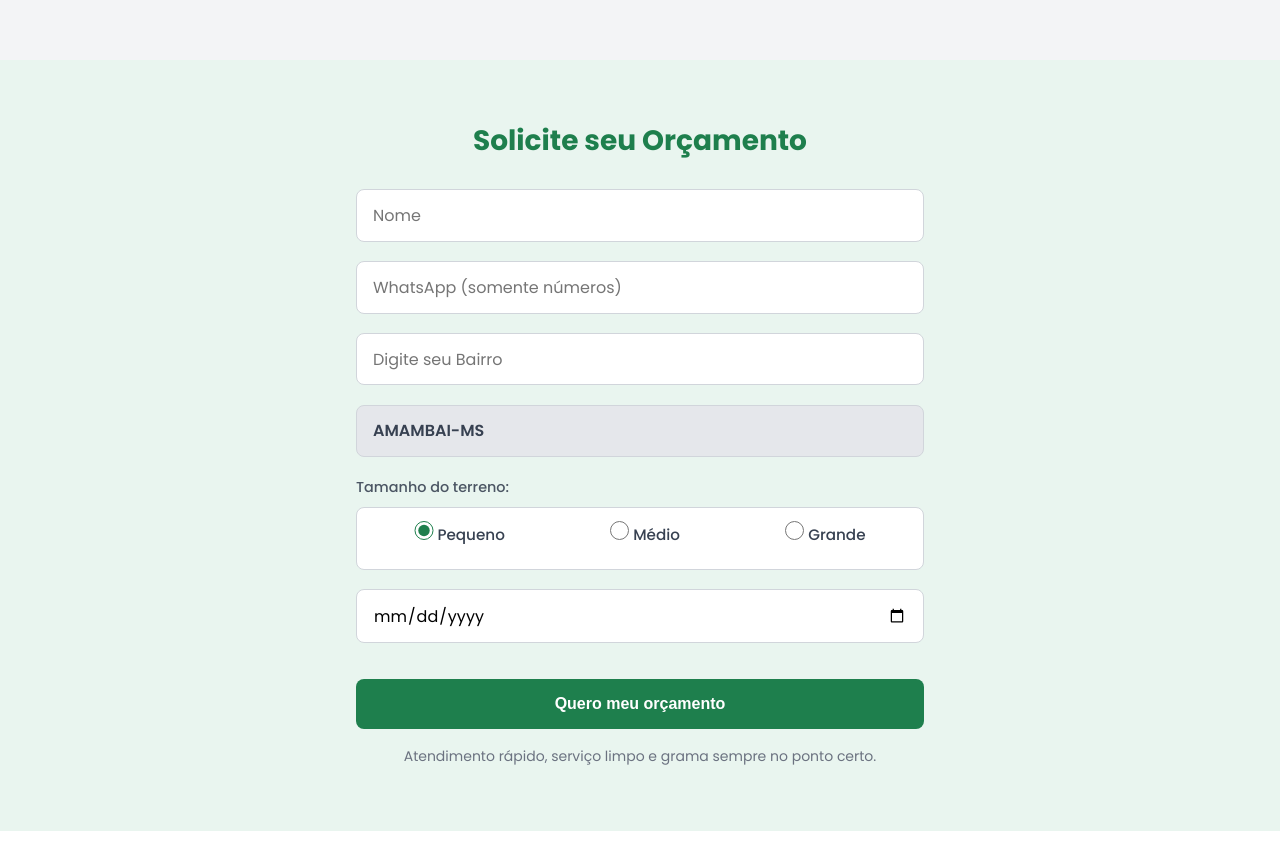
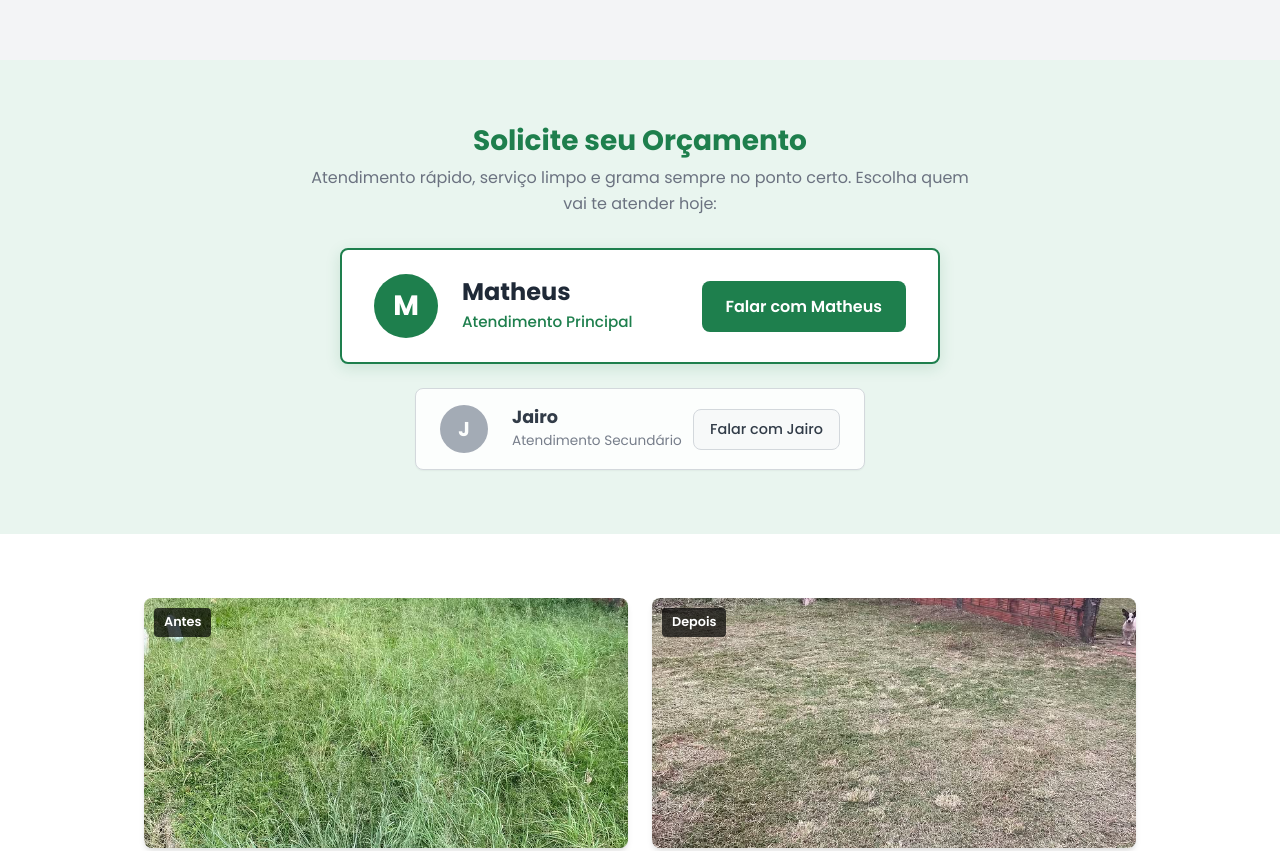
Before and after one commit to STRIDEUPOFC/JAIRO, a plain HTML site: page index.html in a window 1280 px wide. Shown: the part 1020-1871 px from the top of the page. Drawn offline with Linux system fonts and the light colour scheme.

Commit message:
Refactor budget section and update attendant options
Updated styles and structure for the budget section and attendant options. Removed the old contact form and replaced it with links to WhatsApp for contacting attendants.

```diff
--- a/index.html
+++ b/index.html
@@ -49,7 +49,7 @@
             display: block;
         }
 
-        h1, h2, h3 {
+        h1, h2, h3, h4 {
             color: var(--gray-title);
             font-weight: 700;
             line-height: 1.2;
@@ -97,10 +97,6 @@
             transform: scale(0.98);
         }
 
-        .btn-full {
-            width: 100%;
-        }
-
         /* --- HERO SECTION --- */
         .hero {
             background-color: #FAFAFA;
@@ -126,7 +122,7 @@
             .hero h1 { font-size: 3rem; }
         }
 
-        /* --- COMO FUNCIONA (MODIFICADO) --- */
+        /* --- COMO FUNCIONA --- */
         .how-it-works {
             background-color: var(--white);
         }
@@ -139,22 +135,20 @@
 
         .steps-grid {
             display: flex;
-            /* Força horizontal no mobile */
             flex-direction: row;
             justify-content: space-between;
             align-items: flex-start;
-            position: relative; /* Necessário para a linha */
+            position: relative;
         }
 
-        /* Linha conectora entre os ícones */
         .steps-grid::before {
             content: '';
             position: absolute;
-            top: 22px; /* Centralizado verticalmente com o ícone mobile */
+            top: 22px;
             left: 10%;
             right: 10%;
             height: 2px;
-            background-color: #E5E7EB; /* Cor da linha */
+            background-color: #E5E7EB;
             z-index: 1;
         }
 
@@ -162,23 +156,21 @@
             display: flex;
             flex-direction: column;
             align-items: center;
-            flex: 1; /* Divide o espaço igualmente */
-            z-index: 2; /* Fica acima da linha */
+            flex: 1;
+            z-index: 2;
         }
 
         .step-icon {
-            /* Tamanho reduzido no mobile */
             width: 45px;
             height: 45px;
             margin-bottom: 0.5rem;
             object-fit: contain;
-            background-color: var(--white); /* Fundo branco para cobrir a linha */
-            padding: 0 5px; /* Espaço lateral para a linha não colar no desenho */
+            background-color: var(--white);
+            padding: 0 5px;
             box-sizing: content-box;
         }
 
         .step-text {
-            /* Fonte reduzida no mobile */
             font-size: 0.75rem;
             color: #4B5563;
             text-align: center;
@@ -186,19 +178,16 @@
             padding: 0 2px;
         }
 
-        /* Ajustes para Desktop (retorna ao tamanho normal) */
         @media(min-width: 768px) {
             .step-icon {
                 width: 64px;
                 height: 64px;
             }
-
             .step-text {
                 font-size: 1rem;
             }
-
             .steps-grid::before {
-                top: 32px; /* Reajusta a linha para o centro do ícone maior */
+                top: 32px;
             }
         }
 
@@ -251,89 +240,155 @@
             .services-grid { grid-template-columns: repeat(4, 1fr); }
         }
 
-        /* --- FORMULÁRIO (ORÇAMENTO) --- */
+        /* --- NOVA SEÇÃO DE ATENDIMENTO (ORÇAMENTO) --- */
         .budget-section {
             background-color: var(--green-light);
         }
 
         .budget-container {
-            max-width: 600px;
+            max-width: 700px;
             margin: 0 auto;
         }
 
         .budget-title {
             color: var(--green-main);
-            margin-bottom: 2rem;
+            margin-bottom: 0.5rem;
             font-size: 1.75rem;
         }
 
-        .form-group {
-            margin-bottom: 1.2rem;
-            text-align: left;
+        .attendant-options {
+            display: flex;
+            flex-direction: column;
+            gap: 1.5rem;
+            align-items: center;
+            margin-top: 2rem;
         }
 
-        .form-group label {
-            display: block;
-            margin-bottom: 0.5rem;
-            font-size: 0.9rem;
-            font-weight: 500;
-            color: #4B5563;
+        .attendant-card {
+            display: flex;
+            align-items: center;
+            justify-content: space-between;
+            background: var(--white);
+            border-radius: var(--radius);
+            text-decoration: none;
+            color: inherit;
+            transition: transform 0.3s ease, box-shadow 0.3s ease;
+            width: 100%;
         }
 
-        .form-control {
-            width: 100%;
-            padding: 0.8rem 1rem;
-            border: 1px solid #D1D5DB;
-            border-radius: var(--radius);
-            font-size: 1rem;
-            font-family: inherit;
-            outline: none;
-            transition: border-color 0.2s, box-shadow 0.2s;
-            background: var(--white);
+        .attendant-card:hover {
+            transform: translateY(-3px);
         }
 
-        .form-control:focus {
-            border-color: var(--green-main);
-            box-shadow: 0 0 0 3px rgba(30, 127, 77, 0.1);
+        /* Matheus - Principal */
+        .primary-attendant {
+            padding: 1.5rem 2rem;
+            border: 2px solid var(--green-main);
+            box-shadow: 0 4px 15px rgba(30, 127, 77, 0.15);
+            max-width: 600px;
         }
 
-        /* Estilo para campo desativado (fixo) */
-        .form-control:disabled, .form-control[readonly] {
-            background-color: #E5E7EB; /* Cinza claro */
-            color: #374151; /* Texto escuro */
-            font-weight: 600;
-            cursor: not-allowed;
-            border-color: #D1D5DB;
+        .primary-attendant:hover {
+            box-shadow: 0 6px 20px rgba(30, 127, 77, 0.25);
         }
 
-        /* Radio Buttons Custom Style */
-        .radio-group {
-            display: flex;
-            gap: 1rem;
-            background: var(--white);
-            padding: 0.8rem;
-            border-radius: var(--radius);
+        /* Jairo - Secundário */
+        .secondary-attendant {
+            padding: 1rem 1.5rem;
             border: 1px solid #D1D5DB;
-            justify-content: space-around;
+            box-shadow: var(--shadow-sm);
+            max-width: 450px;
+            opacity: 0.9;
         }
 
-        .radio-option {
+        .secondary-attendant:hover {
+            box-shadow: var(--shadow-md);
+            opacity: 1;
+        }
+
+        .attendant-avatar {
+            width: 64px;
+            height: 64px;
+            background-color: var(--green-main);
+            color: var(--white);
+            border-radius: 50%;
             display: flex;
             align-items: center;
-            gap: 0.5rem;
-            cursor: pointer;
+            justify-content: center;
+            font-size: 1.75rem;
+            font-weight: 700;
+            flex-shrink: 0;
         }
 
-        .radio-option input[type="radio"] {
-            accent-color: var(--green-main);
-            width: 1.2rem;
-            height: 1.2rem;
-            cursor: pointer;
+        .attendant-avatar.small {
+            width: 48px;
+            height: 48px;
+            font-size: 1.25rem;
+            background-color: #9CA3AF;
         }
 
-        .radio-option span {
+        .attendant-info {
+            flex-grow: 1;
+            text-align: left;
+            margin-left: 1.5rem;
+        }
+
+        .primary-attendant h3 {
+            font-size: 1.5rem;
+            margin-bottom: 0.2rem;
+        }
+
+        .primary-attendant p {
             font-size: 0.95rem;
-            color: #374151;
+            color: var(--green-main);
+            font-weight: 500;
+        }
+
+        .secondary-attendant h4 {
+            font-size: 1.1rem;
+            margin-bottom: 0.1rem;
+        }
+
+        .secondary-attendant p {
+            font-size: 0.85rem;
+            color: var(--gray-text);
+        }
+
+        .btn-attendant {
+            background-color: var(--green-main);
+            color: var(--white);
+            padding: 0.8rem 1.5rem;
+            border-radius: var(--radius);
+            font-weight: 600;
+            font-size: 1rem;
+            white-space: nowrap;
+        }
+
+        .btn-attendant-outline {
+            color: var(--gray-title);
+            padding: 0.5rem 1rem;
+            border-radius: var(--radius);
+            font-weight: 500;
+            font-size: 0.9rem;
+            border: 1px solid #D1D5DB;
+            background-color: #F9FAFB;
+            white-space: nowrap;
+        }
+
+        /* Responsividade dos Cards de Atendimento */
+        @media(max-width: 640px) {
+            .attendant-card {
+                flex-direction: column;
+                text-align: center;
+                gap: 1rem;
+            }
+            .attendant-info {
+                margin-left: 0;
+                text-align: center;
+            }
+            .primary-attendant {
+                padding: 2rem 1.5rem;
+            }
         }
 
         /* --- ANTES E DEPOIS --- */
@@ -422,7 +477,7 @@
             position: fixed;
             bottom: 20px;
             right: 20px;
-            background-color: #25D366; /* Cor oficial WhatsApp */
+            background-color: #25D366;
             color: white;
             padding: 12px 24px;
             border-radius: 50px;
@@ -445,8 +500,6 @@
             height: 24px;
         }
 
-        /* Helpers para texto auxiliar */
-        .text-sm { font-size: 0.875rem; }
         .text-gray { color: #6B7280; }
 
     </style>
@@ -508,48 +561,29 @@
     <section id="orcamento" class="budget-section section-padding">
         <div class="container text-center budget-container">
             <h2 class="budget-title">Solicite seu Orçamento</h2>
+            <p class="text-gray">Atendimento rápido, serviço limpo e grama sempre no ponto certo. Escolha quem vai te atender hoje:</p>
 
-            <form id="contactForm">
-                <div class="form-group">
-                    <input type="text" id="nome" class="form-control" placeholder="Nome" required>
-                </div>
+            <div class="attendant-options">
 
-                <div class="form-group">
-                    <input type="tel" id="whatsapp" class="form-control" placeholder="WhatsApp (somente números)" required>
-                </div>
+                <a href="https://wa.me/556798929591?text=Ol%C3%A1%2C%20Matheus!%20Gostaria%20de%20solicitar%20um%20or%C3%A7amento%20de%20jardinagem%20em%20Amambai." target="_blank" class="attendant-card primary-attendant">
+                    <div class="attendant-avatar">M</div>
+                    <div class="attendant-info">
+                        <h3>Matheus</h3>
+                        <p>Atendimento Principal</p>
+                    </div>
+                    <span class="btn-attendant">Falar com Matheus</span>
+                </a>
 
-                <div class="form-group">
-                    <input type="text" id="bairro" class="form-control" placeholder="Digite seu Bairro" required>
-                </div>
+                <a href="https://wa.me/556700000000?text=Ol%C3%A1%2C%20Jairo!%20Gostaria%20de%20solicitar%20um%20or%C3%A7amento%20de%20jardinagem%20em%20Amambai." target="_blank" class="attendant-card secondary-attendant">
+                    <div class="attendant-avatar small">J</div>
+                    <div class="attendant-info">
+                        <h4>Jairo</h4>
+                        <p>Atendimento Secundário</p>
+                    </div>
+                    <span class="btn-attendant-outline">Falar com Jairo</span>
+                </a>
 
-                <div class="form-group">
-                    <input type="text" class="form-control" value="AMAMBAI-MS" readonly>
-                </div>
-                <div class="form-group">
-                    <label>Tamanho do terreno:</label>
-                    <div class="radio-group">
-                        <label class="radio-option">
-                            <input type="radio" name="tamanho" value="Pequeno" checked>
-                            <span>Pequeno</span>
-                        </label>
-                        <label class="radio-option">
-                            <input type="radio" name="tamanho" value="Médio">
-                            <span>Médio</span>
-                        </label>
-                        <label class="radio-option">
-                            <input type="radio" name="tamanho" value="Grande">
-                            <span>Grande</span>
-                        </label>
-                    </div>
-                </div>
-
-                <div class="form-group">
-                    <input type="date" id="data" class="form-control" title="Data Desejada">
-                </div>
-
-                <button type="submit" class="btn btn-full" style="margin-top: 1rem;">Quero meu orçamento</button>
-            </form>
-            <p class="text-sm text-gray" style="margin-top: 1rem;">Atendimento rápido, serviço limpo e grama sempre no ponto certo.</p>
+            </div>
         </div>
     </section>
 
@@ -596,72 +630,21 @@
     <script>
         document.addEventListener('DOMContentLoaded', function() {
 
-            // --- CONFIGURAÇÃO ---
-            // Coloque o número do WhatsApp da empresa aqui (formato internacional sem +)
-            // Ex: 55 + DDD + Numero. Ex: 5567999999999
-            const COMPANY_PHONE = "556798929591";
+            // --- CONFIGURAÇÃO BOTÃO FLUTUANTE ---
+            // Coloque o número do atendimento principal aqui
+            const DEFAULT_PHONE = "556798929591";
 
-            const form = document.getElementById('contactForm');
             const floatBtn = document.getElementById('floatBtn');
 
-            // --- FUNÇÃO DE ENVIO DO FORMULÁRIO ---
-            form.addEventListener('submit', function(e) {
-                e.preventDefault();
-
-                // 1. Capturar valores
-                const nome = document.getElementById('nome').value.trim();
-                const whatsapp = document.getElementById('whatsapp').value.trim();
-                const bairro = document.getElementById('bairro').value.trim();
-                const tamanho = document.querySelector('input[name="tamanho"]:checked').value;
-                const data = document.getElementById('data').value;
-
-                // 2. Validação básica
-                if (!nome) {
-                    alert("Por favor, preencha seu nome.");
-                    return;
-                }
-
-                // Remove caracteres não numéricos do telefone
-                const cleanPhone = whatsapp.replace(/\D/g, '');
-                if (cleanPhone.length < 8) {
-                    alert("Por favor, insira um número de WhatsApp válido.");
-                    return;
-                }
-
-                // 3. Formatar data (opcional, para ficar bonito PT-BR)
-                let dataFormatada = "A combinar";
-                if(data) {
-                    const d = new Date(data);
-                    dataFormatada = d.toLocaleDateString('pt-BR');
-                }
-
-                // 4. Montar Mensagem - ALTERADO PARA INCLUIR CIDADE FIXA
-                const message = `Olá! Quero solicitar um orçamento de jardinagem.\n\n` +
-                                `👤 *Nome:* ${nome}\n` +
-                                `📱 *WhatsApp:* ${whatsapp}\n` +
-                                `📍 *Local:* ${bairro} - AMAMBAI/MS\n` +
-                                `🌱 *Terreno:* ${tamanho}\n` +
-                                `📅 *Data desejada:* ${dataFormatada}`;
-
-                // 5. Codificar para URL
-                const encodedMessage = encodeURIComponent(message);
-
-                // 6. Criar Link e Abrir
-                const whatsappUrl = `https://wa.me/${COMPANY_PHONE}?text=${encodedMessage}`;
-
-                window.open(whatsappUrl, '_blank');
-            });
-
-            // --- CONFIGURAÇÃO BOTÃO FLUTUANTE ---
-            // Abre o WhatsApp direto apenas com um "Olá"
             floatBtn.addEventListener('click', function(e) {
                 e.preventDefault();
                 const msg = encodeURIComponent("Olá, gostaria de agendar um orçamento em Amambai.");
-                window.open(`https://wa.me/${COMPANY_PHONE}?text=${msg}`, '_blank');
+                window.open(`https://wa.me/${DEFAULT_PHONE}?text=${msg}`, '_blank');
             });
 
+            // O formulário antigo foi removido, então o script de envio de form
+            // não é mais necessário aqui, deixando o site ainda mais leve!
         });
     </script>
 </body>
 </html>
-</html>
```
